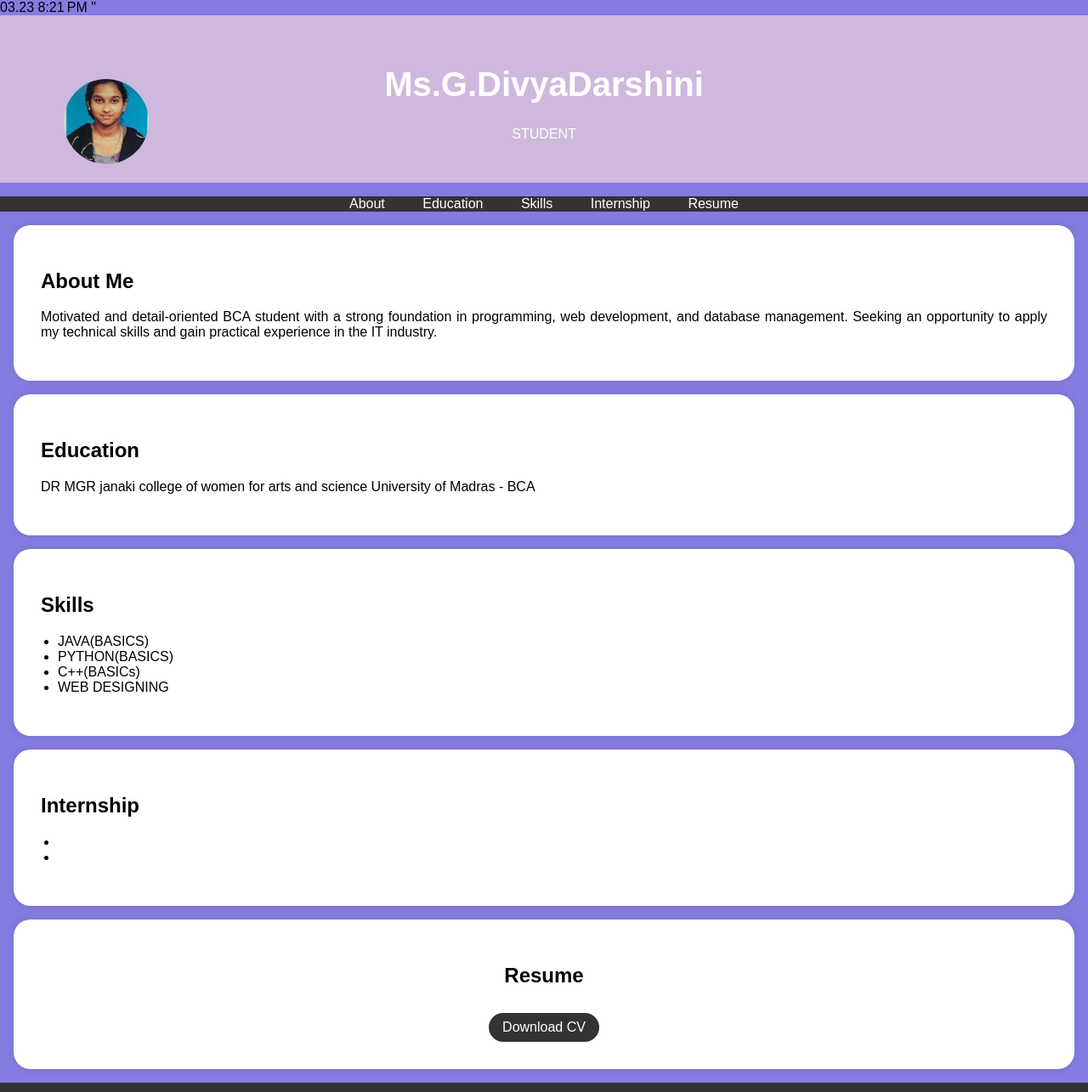
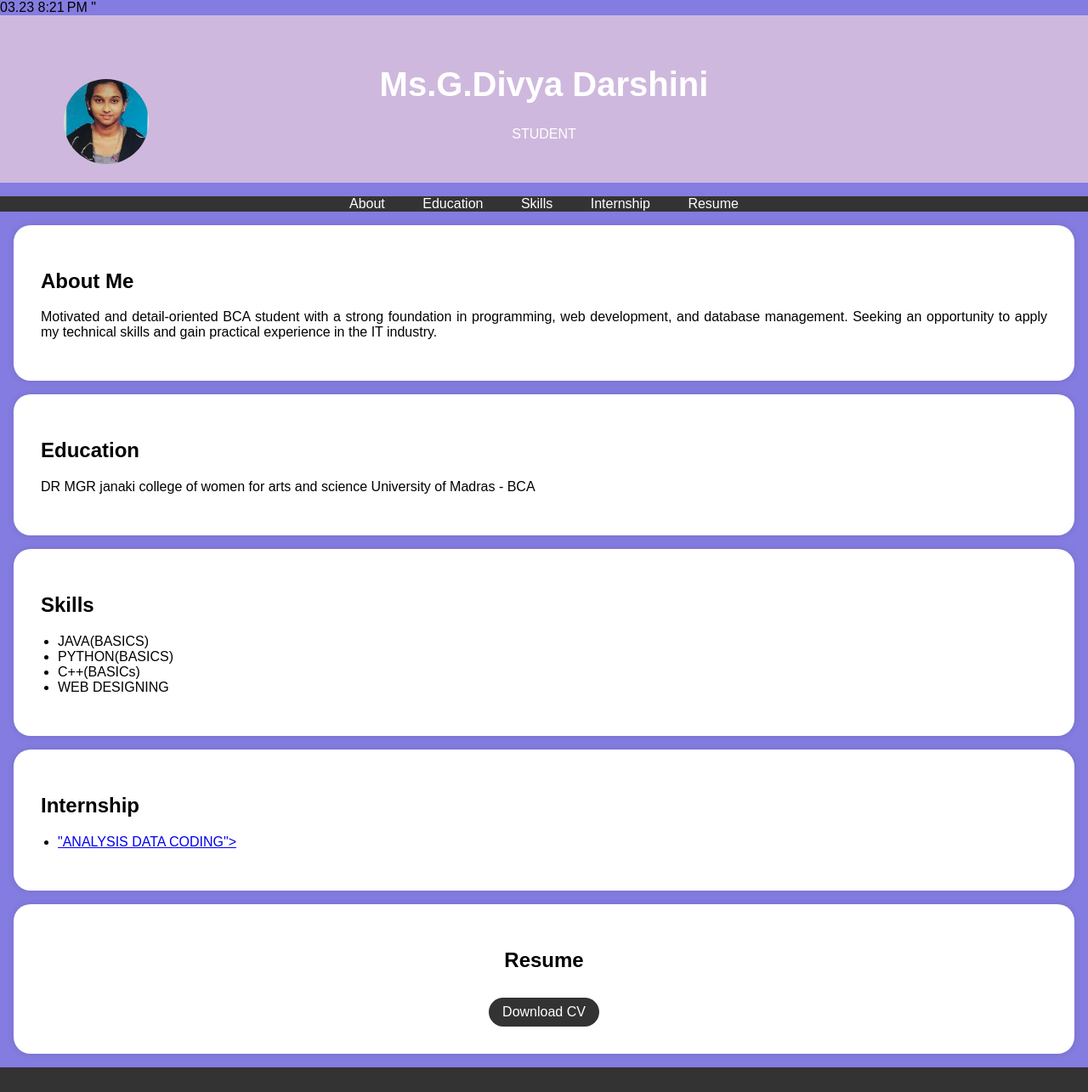
Before and after one commit to DivyaDarshini135/Digital-portfolio-, a plain HTML site: page index.html in a window 1280 px wide. Shown: the top 1285 px of the page at 85% size. Drawn offline with Linux system fonts and the light colour scheme.

Commit message:
Update index.html

```diff
--- a/index.html
+++ b/index.html
@@ -97,7 +97,7 @@
         <div class="header-content">
             <!-- Add your profile picture here -->
             <img src="profile.jpg" alt="Your Profile Picture" class="profile-picture">
-            <h1>Ms.G.DivyaDarshini</h1>
+            <h1>Ms.G.Divya Darshini</h1>
             <p>STUDENT</p>
         </div>
     </header>
@@ -146,8 +146,8 @@
         <div class="section-content">
             <h2>Internship</h2>
             <ul>
-                <li><a href="ANALYSIS DATA CODING"> </a></li>
-                <li><a href="Internship.pdf"></a></li>
+                <li><a href=<Internship.pdf>"ANALYSIS DATA CODING"> </a></li>
+
 <!-- Add more project links here -->
             </ul>
         </div>
```
